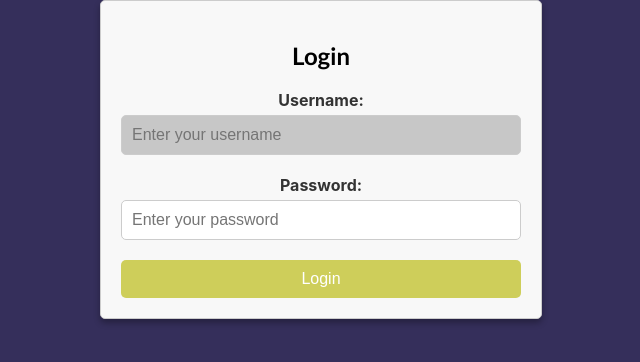
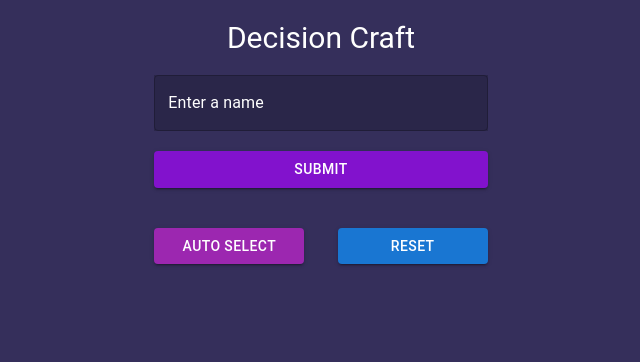
Before and after one commit to sarthak-immence/decision_craft, a React (Create React App) app: page / in a window 1280 px wide. Shown: the top 362 px of the page, without its empty margins (319-959 px from the left). Built offline with nearby package versions, Linux system fonts and the light colour scheme.

Commit message:
fix decision_craft:scrollbar

```diff
--- a/package.json
+++ b/package.json
@@ -6,7 +6,7 @@
     "@emotion/react": "^11.11.1",
     "@emotion/styled": "^11.11.0",
     "@mui/icons-material": "^5.14.8",
-    "@mui/material": "^5.14.8",
+    "@mui/material": "^5.14.10",
     "@mui/styled-engine-sc": "^5.14.8",
     "@reduxjs/toolkit": "^1.9.5",
     "@testing-library/jest-dom": "^5.17.0",
--- a/src/App.tsx
+++ b/src/App.tsx
@@ -1,24 +1,12 @@
 import React from 'react';
 import './App.css';
 import HomePage from './components/HomePage';
-import LogInPage from './components/LogIn/LogInPage';
-import { BrowserRouter as Router, Route, Routes } from 'react-router-dom';
 
 function App() {
   return (
-
-    <Router>
-    <div className="App-header">
-    <Routes>
-      <Route path="/"  Component={LogInPage } />
-      <Route path="/home" Component={HomePage } />
-    </Routes>
+    <div className='App-header'>
+      <HomePage />
     </div>
-  </Router>
-    // <div className='App-header'>
-    //   {/* <HomePage /> */}
-    //   <LogInPage />
-    // </div>
   );
 }
 
--- a/src/components/HomePage.css
+++ b/src/components/HomePage.css
@@ -5,7 +5,8 @@
   display: flex;
   flex-direction: column;
   justify-content: space-between;
-  height: 100vh; /* 100% of the viewport height */
+  height: 100vh !important;
+  /* 100% of the viewport height */
 }
 
 
@@ -15,7 +16,7 @@
   /* flex: 1; */
   max-width: 400px;
   margin: 0 auto;
-  padding: 20px;
+  padding: 20px 20px 0;
   /* border: 1px solid #ccc; */
   border-radius: 5px;
   /* background-color: #f8f8f8 !important;  */
@@ -23,7 +24,7 @@
   /* box-shadow: 0 4px 6px rgba(0, 0, 0, 0.3);  */
 }
 
-.navigate_cls{
+.navigate_cls {
   text-align: end;
 }
 
@@ -36,7 +37,8 @@
   font-size: 30px;
   margin-bottom: 20px;
   /* color: #333; */
-  color: #ffffff; /* Dark gray text */
+  color: #ffffff;
+  /* Dark gray text */
 }
 
 /* Input section styles */
@@ -52,7 +54,8 @@
   width: 100%;
   /* background-color: #9A3B3B !important;  */
   background-color: #8212cd !important;
-  color: #fff; /* White text on the button */
+  color: #fff;
+  /* White text on the button */
   border: none;
   border-radius: 5px;
   cursor: pointer;
@@ -60,8 +63,8 @@
   margin-top: 20px !important;
 }
 
-a{
-  color:cornflowerblue ;
+a {
+  color: cornflowerblue;
   text-decoration: none;
 }
 
@@ -87,8 +90,8 @@ a{
   font-weight: bold;
 } */
 
-.icon_button{
-  color: white !important ;
+.icon_button {
+  color: white !important;
   padding-right: 20px !important;
 }
 
@@ -108,13 +111,15 @@ a{
   /* margin: 20px 0; */
   display: flex;
   justify-content: space-between;
-  padding: 20px;
+  padding: 20px 0 0;
 }
 
 .auto_select-button {
   width: 45%;
-  background-color: #9A3B3B; /* Deep red button */
-  color: #fff; /* White text on the button */
+  background-color: #9A3B3B;
+  /* Deep red button */
+  color: #fff;
+  /* White text on the button */
   border: none;
   border-radius: 5px;
   cursor: pointer;
@@ -139,8 +144,9 @@ a{
 .answer_output {
   font-size: 25px;
   /* background-color: #ffffff;  */
-  background-color: #423a6f ;
-  color: #ffffff; /* White answer background */
+  background-color: #423a6f;
+  color: #ffffff;
+  /* White answer background */
   /* border: 1px solid #ccc; */
   padding: 10px;
   font-weight: bold;
@@ -148,19 +154,62 @@ a{
 }
 
 input[type=text],
-input[type=text]:focus{
+input[type=text]:focus {
   color: #fff;
   border: none;
   background-color: rgba(0, 0, 0, .2);
 }
 
-.list-section{
+.list-section {
   /* background-color: #423a6f !important; */
   color: #F8F9FA !important;
+
+  overflow-y: hidden;
+  /* Hide the vertical scrollbar */
+  scrollbar-width: thin;
+  /* "auto" or "thin" to style the scrollbar */
+  scrollbar-color: transparent transparent;
+  /* Scrollbar color (track color, thumb color) */
+  max-height: 37vh;
+  /* Adjust the height as needed */
+
 }
+
+
+
+
+.list-section::-webkit-scrollbar {
+  width: 6px;
+  /* Width of the scrollbar */
+}
+
+.list-section::-webkit-scrollbar-thumb {
+  background-color: #555;
+  /* Color of the scrollbar thumb */
+  border-radius: 3px;
+  /* Rounded corners for the thumb */
+}
+
+.list-section::-webkit-scrollbar-track {
+  background-color: transparent;
+  /* Color of the scrollbar track */
+}
+
+.list-container {
+  overflow-y: auto;
+  max-height: 37vh;
+  /* Adjust the height as needed */
+}
+
+
+
+
 
 /* Add this to your HomePage.css or another appropriate CSS file */
 .list-container {
-  height: 270px; /* Adjust the height as needed */
-  overflow-y: scroll;
+  height: auto;
+  max-height: 37vh;
+  /* Adjust the height as needed */
+  overflow-y: auto;
+
 }
--- a/src/components/HomePage.tsx
+++ b/src/components/HomePage.tsx
@@ -13,7 +13,9 @@ interface array_data {
   name: string;
 }
 
+
 function HomePage() {
+
   const [input, setInput] = useState<string>('');
   const array_data = useSelector((state: { array_data: array_data[] }) => state.array_data);
 
@@ -22,6 +24,7 @@ function HomePage() {
   const [editIndex, setEditIndex] = useState<number | null>(null);
   const [showAutoSelectPopup, setShowAutoSelectPopup] = useState(false);
   const [autoSelectAnswer, setAutoSelectAnswer] = useState('');
+  const [isButtonDisabled, setIsButtonDisabled] = useState(false); // Add state to control button's disabled state
 
   const dispatch = useDispatch();
 
@@ -35,7 +38,11 @@ function HomePage() {
     const isDuplicate = array_data.some((item) => item.name.toLowerCase() === trimmedInput.toLowerCase());
 
     if (isDuplicate) {
+      setIsButtonDisabled(true);
       toast.error("This name is already in the list.");
+      setTimeout(() => {
+        setIsButtonDisabled(false); // Enable the button after 2000ms (2 seconds)
+      }, 3000);
       return;
     }
 
@@ -92,9 +99,6 @@ function HomePage() {
   const handleCloseAutoSelectPopup = () => {
     setShowAutoSelectPopup(false);
   };
-
-
-
   return (
     <div className="mainDivContainer">
       <div className="mainDiv">
@@ -109,6 +113,13 @@ function HomePage() {
               value={input}
               onChange={(e: any) => setInput(e.target.value)}
               label="Enter a name"
+              // label={<span style={{ color: 'white' }}>Enter a name</span>}
+              sx={{
+                '& label': {
+                  color: 'white', // Apply red color to the label
+                },
+
+              }}
               variant="outlined"
             />
             <Button
@@ -116,6 +127,7 @@ function HomePage() {
               type="submit"
               variant="contained"
               color="primary"
+              disabled={isButtonDisabled}
             >
               {isEditing ? 'Update' : 'Submit'}
             </Button>
@@ -126,9 +138,14 @@ function HomePage() {
             <List>
               {array_data.map((data, index) => (
                 <ListItem key={index}>
-              <ListItemText>
+                   <ListItemText
+        primary={
+          <Typography>
             <strong>{index + 1}.</strong> {data.name}
-              </ListItemText>
+          </Typography>
+        }
+
+      />
                   <ListItemSecondaryAction>
                     <IconButton
                       edge="end"
@@ -169,28 +186,7 @@ function HomePage() {
           >
             reset
           </Button>
-
         </div>
-
-      <div className='gnt-section'>
-    <Button
-      className="auto_select-button"
-      variant="contained"
-      color="secondary"
-      onClick={handleRandomSelect}
-    >
-      auto select
-    </Button>
-    <Button
-      className="auto_select-button"
-      variant="contained"
-      color="primary"
-      onClick={handleReset}
-    >
-      reset
-    </Button>
-  </div>
-
         {/* <div className="answer-section">
         {auto_select==="show" && (
           <>
@@ -201,7 +197,7 @@ function HomePage() {
           </>
         )}
       </div> */}
-      <ToastContainer position="top-center" autoClose={2000} />
+        <ToastContainer position="top-center" autoClose={2000} limit={1} max-count={1} />
         <Dialog
           open={showAutoSelectPopup}
           onClose={handleCloseAutoSelectPopup}
@@ -217,7 +213,6 @@ function HomePage() {
             </Button>
           </DialogActions>
         </Dialog>
-
       </div>
     </div>
   );
--- a/src/components/LogIn/LogInPage.css
+++ /dev/null
@@ -1,55 +0,0 @@
-/* LoginPage.css */
-
-.login-container {
-    max-width: 400px;
-    margin: 0 auto;
-    padding: 20px;
-    border: 1px solid #ccc;
-    border-radius: 5px;
-    background-color: #f8f8f8;
-    box-shadow: 0 4px 6px rgba(0, 0, 0, 0.3);
-    text-align: center;
-}
-
-.login-container h5 {
-    font-size: 24px;
-    margin-bottom: 20px;
-    color: #333;
-}
-
-.form-group {
-    margin-bottom: 20px;
-}
-
- .form-group label {
-    display: block;
-    margin-bottom: 5px;
-    font-weight: bold;
-    color: #333;
-    font-size: 16px;
-}
-
-.form-group input {
-    width: 100%;
-    padding: 10px;
-    border: 1px solid #ccc;
-    border-radius: 5px;
-    font-size: 16px;
-    box-sizing: border-box;
-}
-
-.login_bttn {
-    width: 100%;
-    padding: 10px;
-    background-color: #CECE5A;
-    color: #fff;
-    border: none;
-    border-radius: 5px;
-    cursor: pointer;
-    font-size: 16px;
-    transition: background-color 0.3s ease;
-}
-
-.login_bttn:hover {
-    background-color: #02356c;
-}
--- a/src/components/LogIn/LogInPage.tsx
+++ /dev/null
@@ -1,47 +0,0 @@
-// src/LoginPage.tsx
-
-import React, { useState } from 'react';
-import './LogInPage.css';
-import { useNavigate } from 'react-router-dom';
-const LogInPage: React.FC = () => {
-  const [username, setUsername] = useState('');
-  const [password, setPassword] = useState('');
-  const navigate = useNavigate();
-  const handleLogin = () => {
-    // Add your login logic here, e.g., send a request to your server
-    console.log('Username:', username);
-    console.log('Password:', password);
-    navigate('/home');
-  };
-
-  return (
-    <div className="login-container">
-      <h2>Login</h2>
-      <form>
-        <div className="form-group">
-          <label>Username:</label>
-          <input
-            type="text"
-            value={username}
-            onChange={(e) => setUsername(e.target.value)}
-            placeholder="Enter your username"
-          />
-        </div>
-        <div className="form-group">
-          <label>Password:</label>
-          <input
-            type="password"
-            value={password}
-            onChange={(e) => setPassword(e.target.value)}
-            placeholder="Enter your password"
-          />
-        </div>
-        <button type="button" className='login_bttn' onClick={handleLogin}>
-          Login
-        </button>
-      </form>
-    </div>
-  );
-};
-
-export default LogInPage;
```
Also changed, not shown: 1 other file (tests, documents, lock files or other folders). Lines whose indentation alone changed are shown as unchanged.
